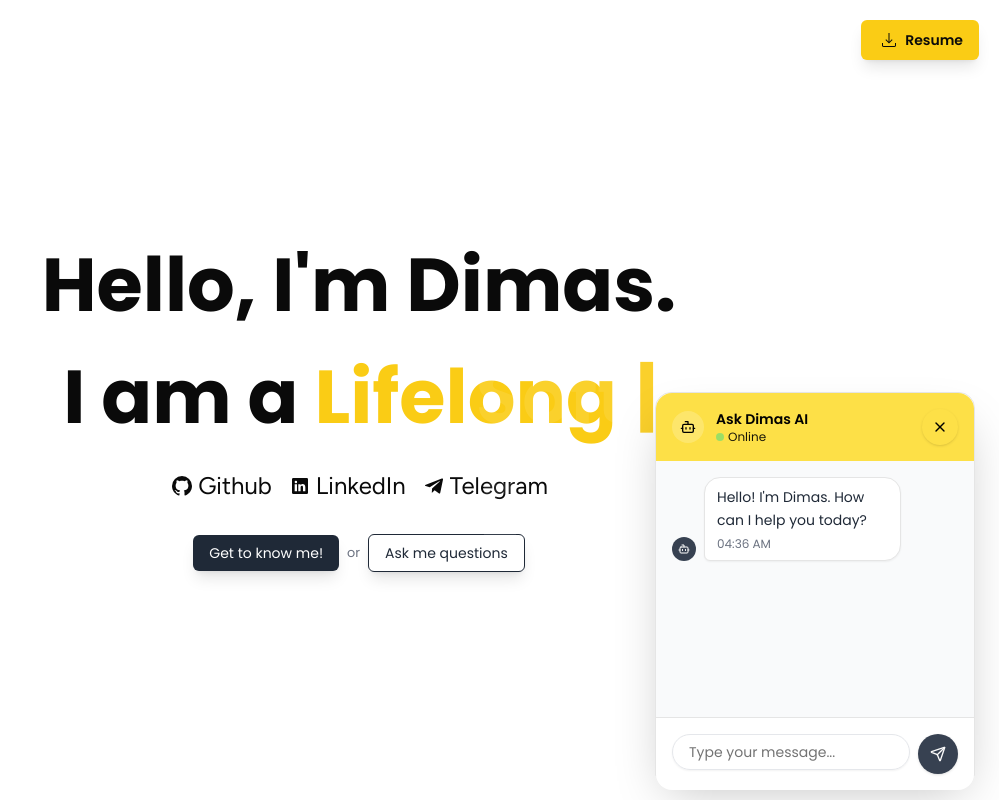
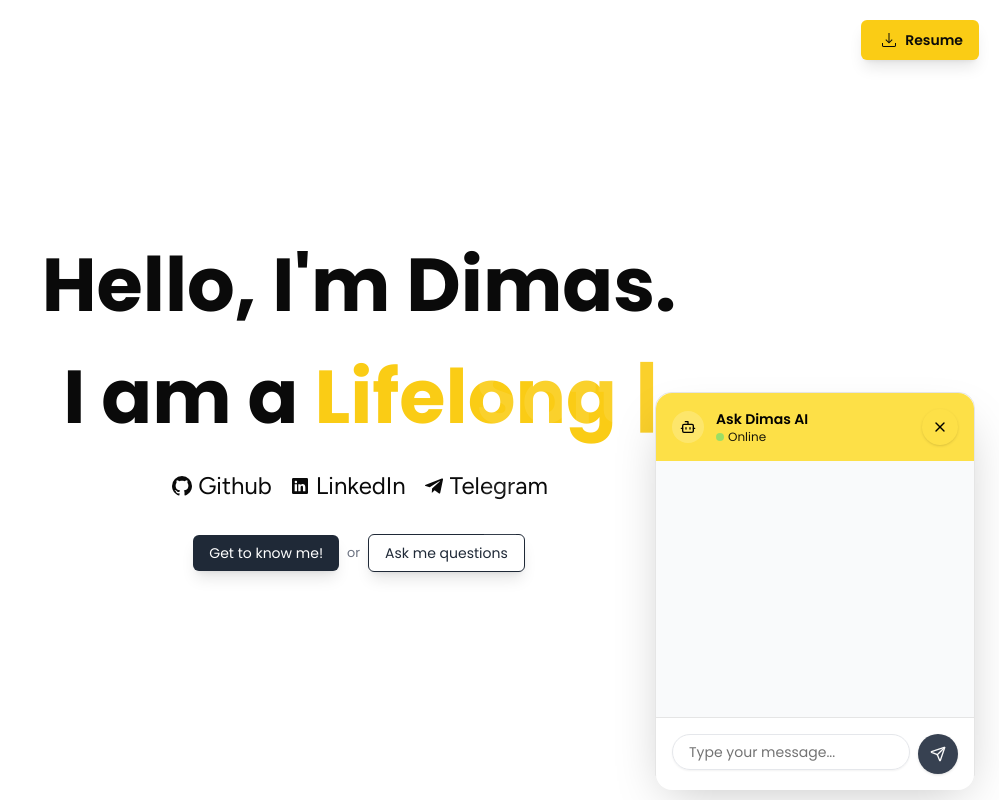
Before and after one commit to nomenklatur/dimaseka.dev, a Next.js app: page / in a window 1280 px wide. Both pictures are taken after a click on the button 1232 px from the left and 752 px from the top of the page. Shown: the top 800 px of the page, without its empty margins (281-1280 px from the left). Built offline with nearby package versions, Linux system fonts and the light colour scheme.

Commit message:
feat: AI chat impl

```diff
--- a/package.json
+++ b/package.json
@@ -9,9 +9,12 @@
     "lint": "next lint"
   },
   "dependencies": {
+    "@ai-sdk/google": "^1.2.21",
+    "@ai-sdk/react": "^1.2.12",
     "@next/third-parties": "^15.3.1",
     "@radix-ui/react-dialog": "^1.1.14",
     "@radix-ui/react-slot": "^1.2.3",
+    "ai": "^4.3.16",
     "class-variance-authority": "^0.7.1",
     "clsx": "^2.1.1",
     "lucide-react": "^0.525.0",
@@ -21,7 +24,8 @@
     "react-dom": "^19.0.0",
     "react-simple-typewriter": "^5.0.1",
     "tailwind-merge": "^3.3.1",
-    "tailwindcss-animate": "^1.0.7"
+    "tailwindcss-animate": "^1.0.7",
+    "zod": "^3.25.67"
   },
   "devDependencies": {
     "@types/node": "^20",
--- /dev/null
+++ b/src/app/api/ask/route.ts
@@ -0,0 +1,34 @@
+import { CoreMessage, streamText } from "ai";
+import { google } from "@ai-sdk/google";
+import { aboutMe } from "@/lib/const";
+
+export async function POST(request: Request) {
+    const { messages }: { messages: CoreMessage[] } = await request.json();
+    try {
+        const aiResponse = streamText({
+            model: google('gemini-2.0-flash-001'),
+            system: `
+            You are a friendly and helpful AI assistant acting as Dimas. Your role is to answer questions on behalf of Dimas as if you were him, using first-person responses (e.g., 'I live in...', 'My favorite...'). Keep answers concise, accurate, and in a natural, conversational tone. If unsure about a detail, respond politely that you don’t have that information.
+
+            Example Interactions:
+
+            User: 'Where do you live?'
+            You: 'I live in [Your City/Country].'
+
+            User: 'What do you do for work?'
+            You: 'I work as a [Your Profession].'
+
+            Dimas short information:
+            ${aboutMe}
+
+            Avoid discussing topics outside of Dimas's knowledge or preferences unless guided otherwise. Redirect unrelated questions politely (e.g., 'I’d prefer to talk about my work/hobbies instead').
+            `,
+            messages,
+        });
+        return aiResponse.toDataStreamResponse();
+    } catch (error) {
+        console.error("Error", error)
+    }
+
+
+}
--- a/src/app/components/landing_page/ChatModal.tsx
+++ b/src/app/components/landing_page/ChatModal.tsx
@@ -2,6 +2,7 @@ import { useState, useRef, useEffect } from "react";
 import { Button } from "@/components/ui/button";
 import { Input } from "@/components/ui/input";
 import { Send, Bot, X } from "lucide-react";
+import { useChat } from "@ai-sdk/react";
 
 interface Message {
   id: number;
@@ -16,26 +17,27 @@ interface ChatModalProps {
 }
 
 const ChatModal = ({ open, onOpenChange }: ChatModalProps) => {
-  const [messages, setMessages] = useState<Message[]>([
-    {
-      id: 1,
-      text: "Hello! I'm Dimas. How can I help you today?",
-      sender: 'agent',
-      timestamp: new Date(),
+  const { messages: aiMessages, handleSubmit, status, input, setInput } = useChat({
+    api: "/api/ask"
+  });
+
+  const handleSendMessage = async () => {
+    if (!input.trim()) return; // Prevent sending empty messages
+    try {
+      setIsTyping(true);
+      await handleSubmit();
+    } catch (error) {
+      console.error("Error sending message:", error);
+    } finally {
+      setIsTyping(false);
     }
-  ]);
+  }
+
   const [newMessage, setNewMessage] = useState("");
   const [isTyping, setIsTyping] = useState(false);
   const [isMinimized, setIsMinimized] = useState(false);
   const messagesEndRef = useRef<HTMLDivElement>(null);
 
-  const mockResponses = [
-    "That's a great question! Let me check our available properties for you.",
-    "I'd be happy to schedule a viewing for you. What time works best?",
-    "Our properties in that area are quite popular. Would you like to see similar options?",
-    "I can connect you with one of our property specialists right away.",
-    "Thank you for your interest! Let me get you more details about that property."
-  ];
 
   const scrollToBottom = () => {
     messagesEndRef.current?.scrollIntoView({ behavior: "smooth" });
@@ -43,34 +45,7 @@ const ChatModal = ({ open, onOpenChange }: ChatModalProps) => {
 
   useEffect(() => {
     scrollToBottom();
-  }, [messages]);
-
-  const handleSendMessage = () => {
-    if (newMessage.trim()) {
-      const userMessage: Message = {
-        id: messages.length + 1,
-        text: newMessage,
-        sender: 'user',
-        timestamp: new Date(),
-      };
-
-      setMessages(prev => [...prev, userMessage]);
-      setNewMessage("");
-      setIsTyping(true);
-
-      // Mock agent response with typing indicator
-      setTimeout(() => {
-        setIsTyping(false);
-        const agentMessage: Message = {
-          id: messages.length + 2,
-          text: mockResponses[Math.floor(Math.random() * mockResponses.length)],
-          sender: 'agent',
-          timestamp: new Date(),
-        };
-        setMessages(prev => [...prev, agentMessage]);
-      }, 2000);
-    }
-  };
+  }, [aiMessages]);
 
   const handleKeyPress = (e: React.KeyboardEvent) => {
     if (e.key === 'Enter') {
@@ -104,13 +79,6 @@ const ChatModal = ({ open, onOpenChange }: ChatModalProps) => {
             </div>
           </div>
           <div className="flex items-center space-x-2">
-            {/* <Button
-              onClick={() => setIsMinimized(!isMinimized)}
-              className="p-1 bg-transparent hover:bg-white/20 rounded-full"
-              size="icon"
-            >
-              <Minimize2 size={14} />
-            </Button> */}
             <Button
               onClick={() => onOpenChange(false)}
               className="p-1 bg-transparent hover:bg-white/20 rounded-full text-black"
@@ -125,34 +93,34 @@ const ChatModal = ({ open, onOpenChange }: ChatModalProps) => {
           <>
             {/* Messages Area */}
             <div className="flex-1 overflow-y-auto p-4 space-y-4 h-64 bg-gray-50">
-              {messages.map((message, index) => (
+              {aiMessages.map((message, index) => (
                 <div
-                  key={message.id}
-                  className={`flex ${message.sender === 'user' ? 'justify-end' : 'justify-start'} animate-fade-in`}
+                  key={`message-${index}`}
+                  className={`flex ${message.role === 'user' ? 'justify-end' : 'justify-start'} animate-fade-in`}
                   style={{ animationDelay: `${index * 0.1}s` }}
                 >
                   <div
                     className={`flex items-end space-x-2 max-w-[80%] ${
-                      message.sender === 'user' ? 'flex-row-reverse space-x-reverse' : ''
+                      message.role === 'user' ? 'flex-row-reverse space-x-reverse' : ''
                     }`}
                   >
-                    {message.sender === 'agent' && (
+                    {message.role === 'assistant' && (
                       <div className="w-6 h-6 bg-gray-700 rounded-full flex items-center justify-center flex-shrink-0">
                         <Bot size={12} className="text-white" />
                       </div>
                     )}
                     <div
                       className={`px-3 py-2 rounded-2xl shadow-sm transition-all duration-200 hover:shadow-md ${
-                        message.sender === 'user'
+                        message.role === 'user'
                           ? 'bg-gray-700 text-white rounded-br-md'
                           : 'bg-white text-gray-800 rounded-bl-md border'
                       }`}
                     >
-                      <p className="text-sm leading-relaxed">{message.text}</p>
+                      <p className="text-sm leading-relaxed">{message.content}</p>
                       <p className={`text-xs mt-1 ${
-                        message.sender === 'user' ? 'text-white' : 'text-gray-500'
+                        message.role === 'user' ? 'text-white' : 'text-gray-500'
                       }`}>
-                        {message.timestamp.toLocaleTimeString([], { hour: '2-digit', minute: '2-digit' })}
+                        {message.createdAt?.toLocaleTimeString([], { hour: '2-digit', minute: '2-digit' })}
                       </p>
                     </div>
                   </div>
@@ -181,10 +149,16 @@ const ChatModal = ({ open, onOpenChange }: ChatModalProps) => {
 
             {/* Input Area */}
             <div className="p-4 bg-white border-t rounded-b-2xl">
-              <div className="flex space-x-2">
+              <div>
+                <form onSubmit={(e) => {
+                  e.preventDefault();
+                  handleSendMessage();
+                }}
+                className="flex space-x-2"
+                >
                   <Input
-                  value={newMessage}
-                  onChange={(e) => setNewMessage(e.target.value)}
+                    value={input}
+                    onChange={(e) => setInput(e.target.value)}
                     onKeyPress={handleKeyPress}
                     placeholder="Type your message..."
                     className="flex-1 border-gray-200 rounded-full px-4 focus:ring-2 focus:ring-yellow-500 focus:border-transparent"
@@ -196,6 +170,7 @@ const ChatModal = ({ open, onOpenChange }: ChatModalProps) => {
                   >
                     <Send size={16} />
                   </Button>
+                </form>
               </div>
             </div>
           </>
--- /dev/null
+++ b/src/lib/const.ts
@@ -0,0 +1,11 @@
+export const aboutMe: string = `
+My name is Dimas Eka Putra. I was born in 2000. I am a full-stack software engineer who can develop both back-end and front-end applications. For back-end engineering, my favourite stacks are Typescript, PHP, and Go. For front-end engineering, I usually use Vue or React JS for web development and Flutter for mobile app development. I like developing complex systems and apps. I like to study how big apps work, how they set up their systems and how they make a profit from it. I am open if there is an opportunity to develop apps for people. My fare starts from IDR 500000 to IDR 2000000 (excluding server price and domain price). To develop the apps, I need to know what platform will be used ( is it Web, Android, or Ios)
+
+My hobbies are playing video games and watching movies. My favourite games are the Assassin's Creed series, and my favourite movies are the Harry Potter series and the Marvel Cinematic Universe movies.
+
+I majored in computer science with a 3.84 GPA from Universitas Sumatera Utara. I graduated in 2022. I was a teaching assistant during my college years. I taught Object Oriented Programming, Web Development, and even robotics. I am also willing to teach people how to develop apps.
+
+I am currently single. I am a straight male. As a software engineer, I don’t have much time to socialize with other people which I thought might be part of the reason as to why I am still single.
+
+
+`
```
Also changed, not shown: 2 other files (tests, documents, lock files or other folders). Lines whose indentation alone changed are shown as unchanged.
